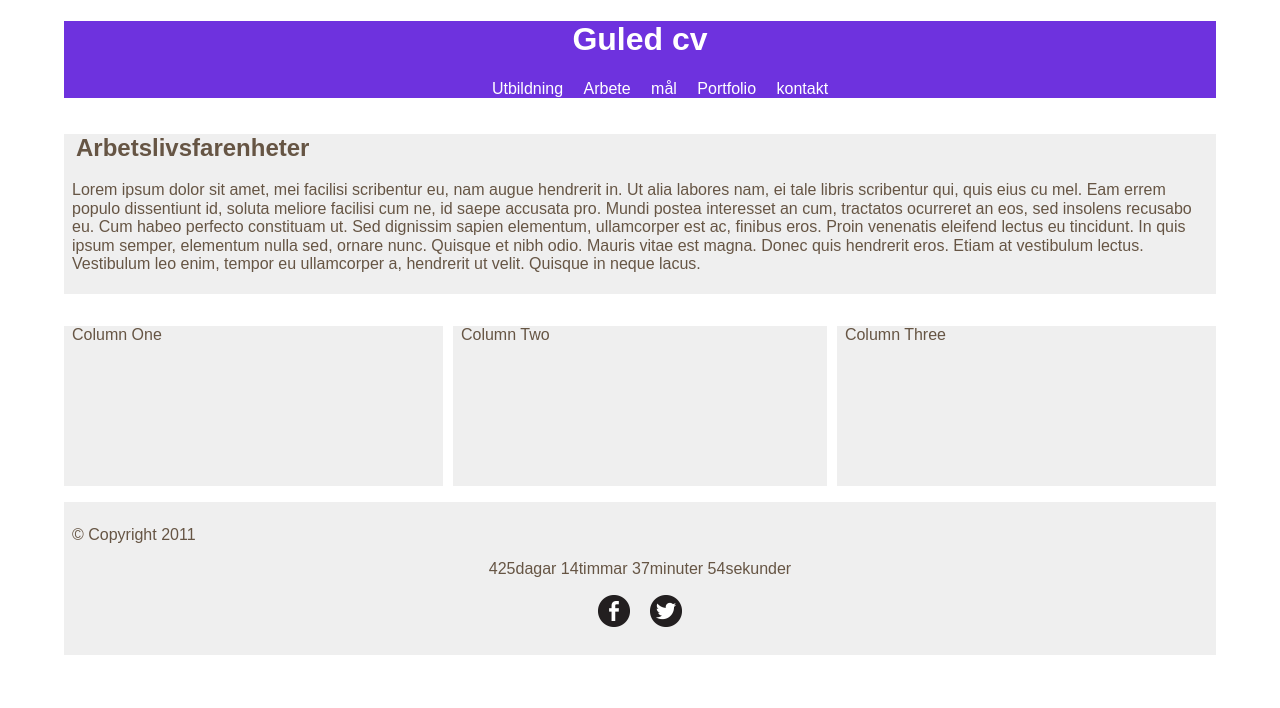
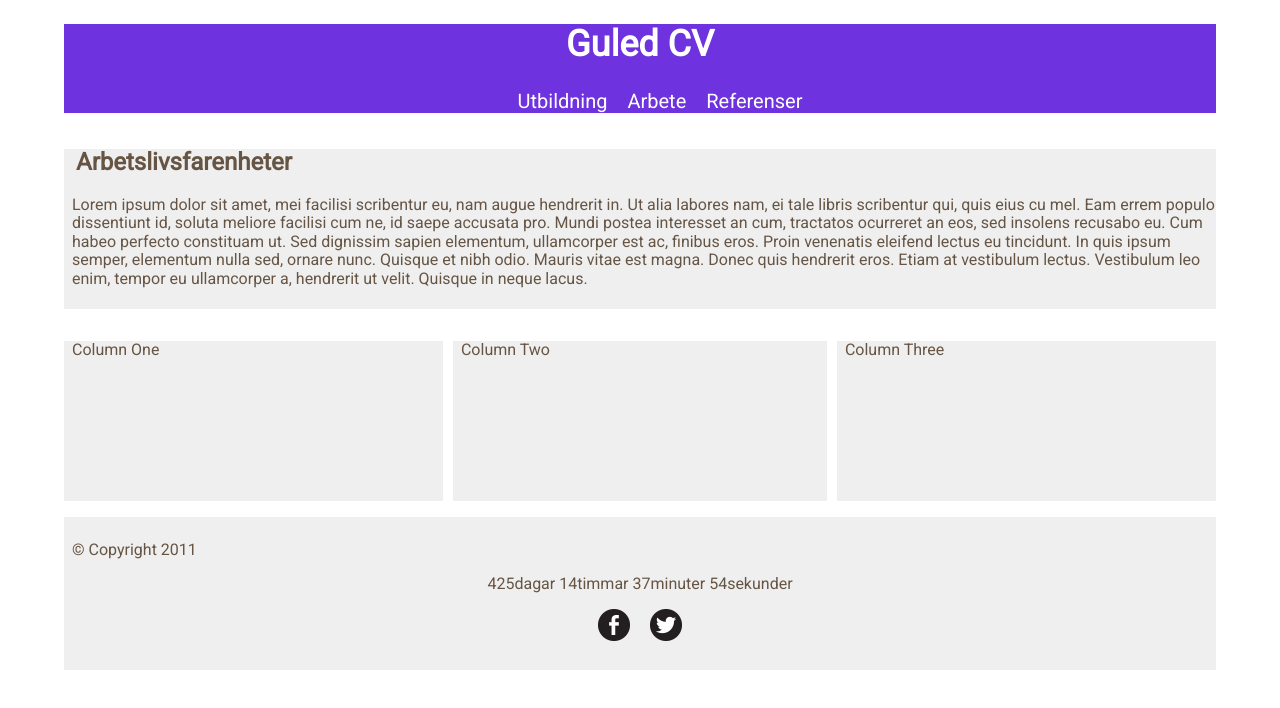
Before and after one commit to guledali/Individuellt-projekt, a plain HTML site: page Index.html in a window 1280 px wide. Drawn offline with Linux system fonts and the light colour scheme.

Commit message:
Har ändrat cv CV, tagit bort en del listor
Har ändrat cv CV, tagit bort portfolio och mål. La til Referenser i css
har jag ändrat storleken i h1 och a till
2.25 em motsvarar 36pixlar 1.25 em motsvarar 18 pixlar

```diff
--- a/Index.html
+++ b/Index.html
@@ -11,14 +11,12 @@
   </head>
   <body>
     <div id="header">
-  <h1>Guled cv</h1>
+  <h1>Guled CV</h1>
   <div id="nav">
     <ul>
       <li><a href="">Utbildning</a></li>
       <li><a href="">Arbete</a></li>
-      <li><a href="">mål</a></li>
-      <li><a href="">Portfolio</a></li>
-      <li><a href="">kontakt</a></li>
+      <li><a href="">Referenser</a></li>
     </ul>
   </div>
 </div>
--- a/main.css
+++ b/main.css
@@ -2,10 +2,22 @@
   @import url('https://fonts.googleapis.com/css?family=Roboto');
  /* This is a single-line comment */
 * {
-      font-family: Arial, Verdana, sans-serif;
+      font-family: 'Roboto', sans-serif;
+      font-style: bold;
       color: #665544;
       text-align: center;
     }
+
+    /* ändra storleken i h1 Guled CV */
+    h1{
+      font-size: 2.25em;
+    }
+    /* ändra storleken i listan */
+    a{
+      font-size: 1.25em;
+    }
+
+
      /* body */
     body {
       width: 90%;
```
